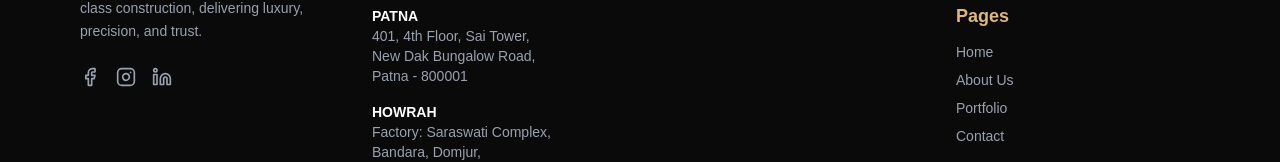
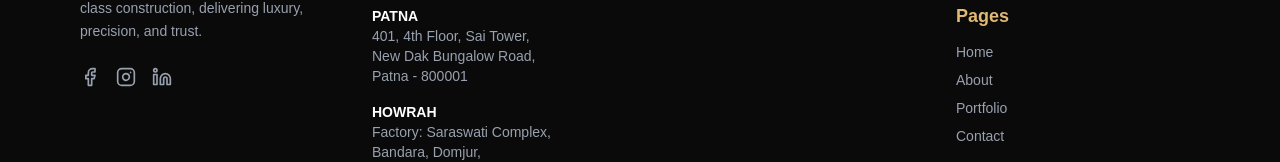
Before and after one commit to Sahil-SS/global-architizer-group, a Next.js app: page / in a window 1280 px wide. Shown: the part 6319-6481 px from the top of the page. Built offline with nearby package versions, Linux system fonts and the light colour scheme.

Commit message:
fixed link

```diff
--- a/components/Footer.tsx
+++ b/components/Footer.tsx
@@ -130,10 +130,12 @@ export default function Footer() {
 
           <h3 className="text-[#E0B973] text-lg font-semibold mb-3">Pages</h3>
           <ul className="text-gray-400 text-sm space-y-2">
-            {["Home", "About Us", "Portfolio", "Contact"].map((page) => (
+            {["Home", "About", "Portfolio", "Contact"].map((page) => (
               <li key={page}>
                 <Link
-                  href={`/${page === "Home" ? "" : page.toLowerCase().replace(" ", "")}`}
+                  href={`/${
+                    page === "Home" ? "" : page.toLowerCase().replace(" ", "")
+                  }`}
                   className="hover:text-[#E0B973] transition-colors duration-300"
                 >
                   {page}
@@ -146,7 +148,8 @@ export default function Footer() {
 
       {/* Footer Bottom */}
       <div className="border-t border-[#1f1f1f] mt-16 pt-6 text-center text-gray-500 text-xs">
-        © {new Date().getFullYear()} Global Architizer Group. All Rights Reserved.
+        © {new Date().getFullYear()} Global Architizer Group. All Rights
+        Reserved.
       </div>
     </footer>
   );
```
